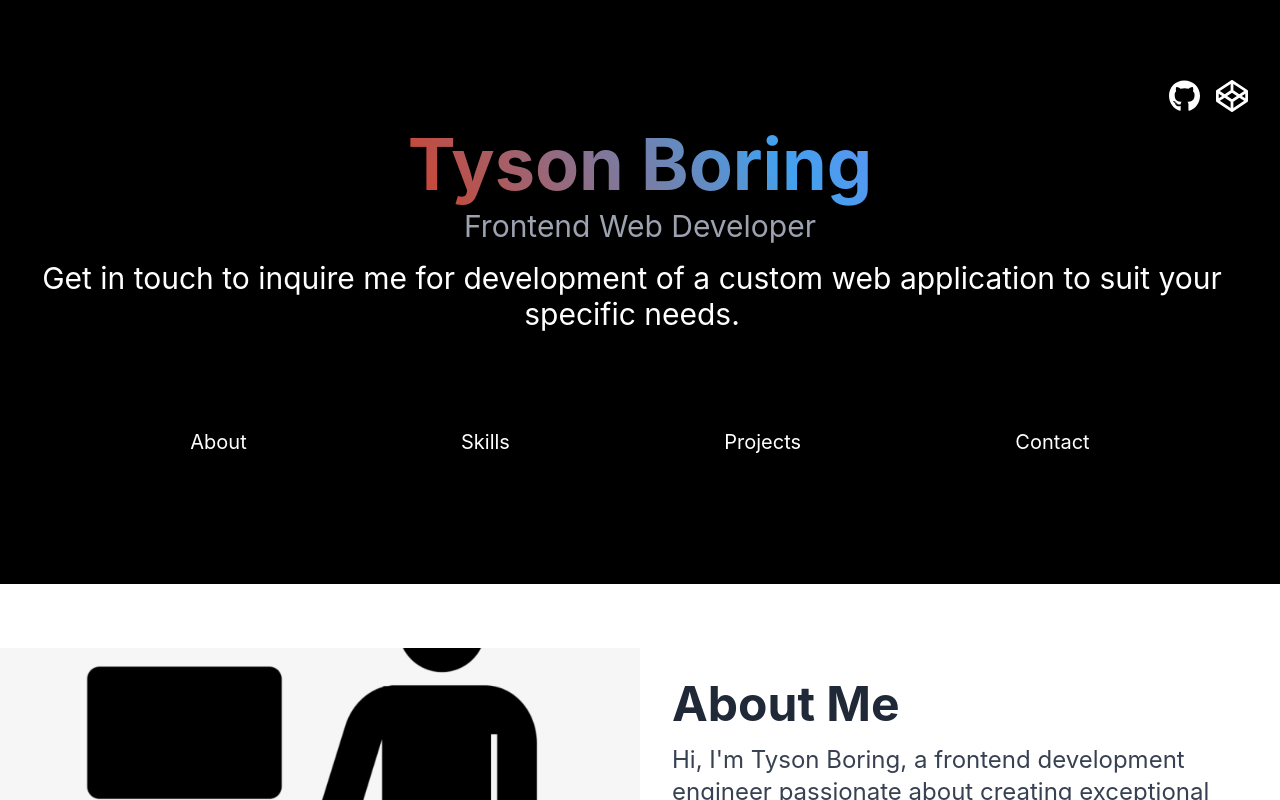
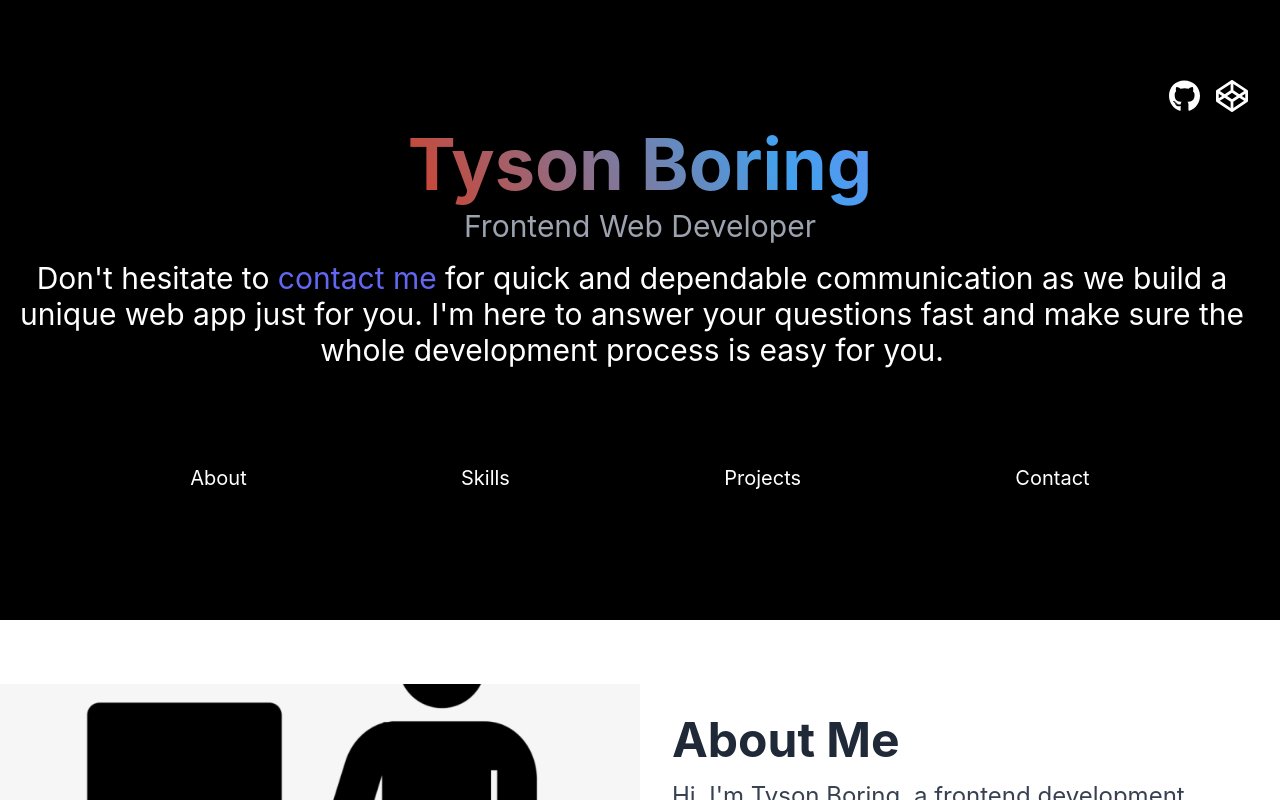
Before and after one commit to TysonBoring/portfolio, a React (Create React App) app: page / in a window 1280 px wide. Shown: the top 800 px of the page. Built offline with nearby package versions, Linux system fonts and the light colour scheme.

Commit message:
slight UI updates

```diff
--- a/src/components/hero/hero.js
+++ b/src/components/hero/hero.js
@@ -21,7 +21,7 @@ const Hero = () => {
         </h1>
         <p className="text-lg md:text-2xl lg:text-3xl mt-2 text-gray-400 transition duration-300 ease-in-out transform hover:scale-105">Frontend Web Developer</p> {/* Add subtitle here */}
         <p className="text-lg md:text-2xl lg:text-3xl mt-4 mr-4 text-white transition duration-300 ease-in-out hover:text-blue-500">
-          Get in touch to inquire me for development of a custom web application to suit your specific needs.
+        Don't hesitate to <span className="text-indigo-500 hover:font-bold"><a href="#contact">contact me</a></span> for quick and dependable communication as we build a unique web app just for you. I'm here to answer your questions fast and make sure the whole development process is easy for you.
         </p>
 
         <nav className="mt-24">
```
